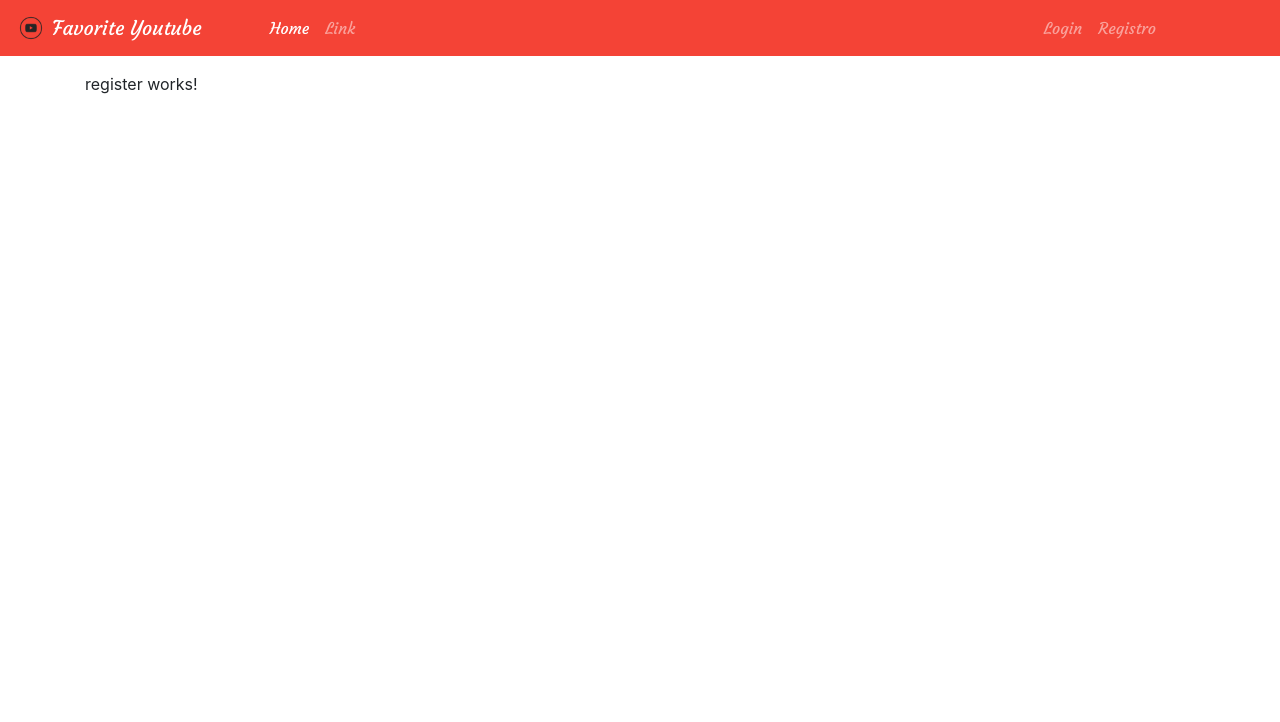
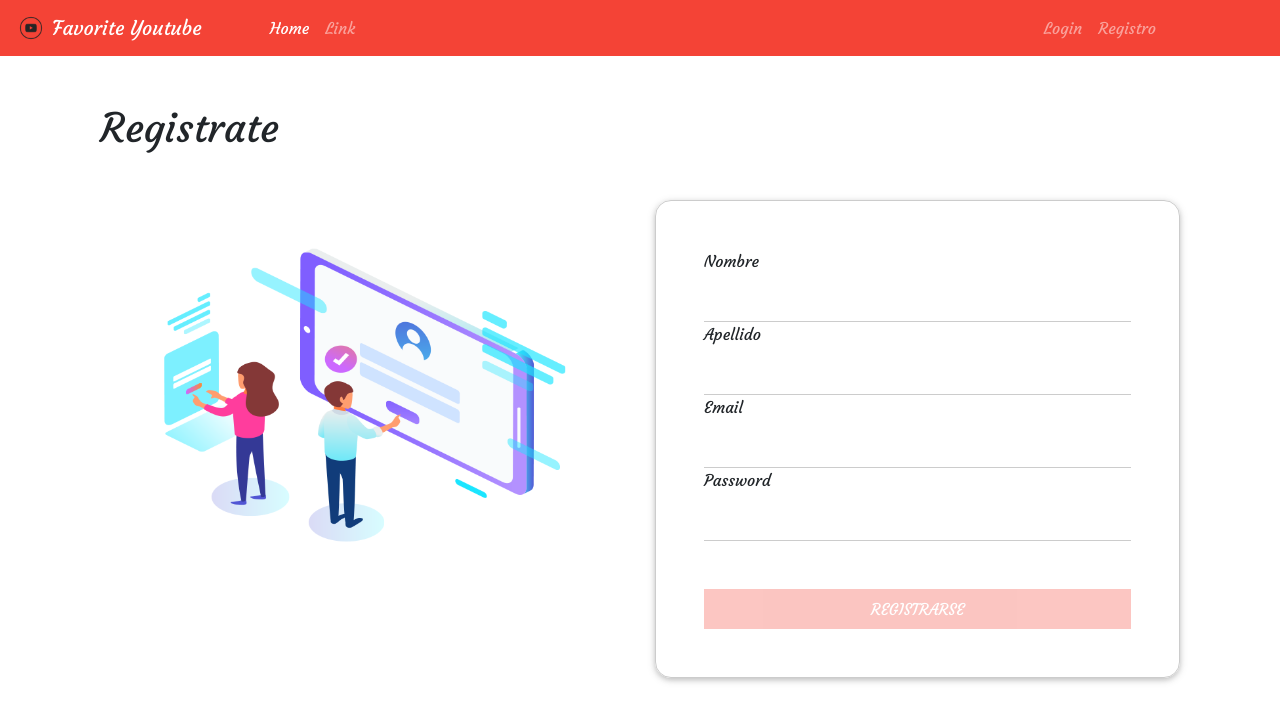
Before and after one commit to alexsk88/FullSymFonyAngularRobles, an Angular app in the folder angularvideos/: page /registro in a window 1280 px wide. Shown: the top 722 px of the page. Built offline with nearby package versions, Linux system fonts and the light colour scheme.

Commit message:
Se add method register

```diff
--- a/angularvideos/src/app/components/home/home.component.html
+++ b/angularvideos/src/app/components/home/home.component.html
@@ -1 +1,14 @@
-<p>home works!</p>
+<div class="container w3-animate-zoom" >
+    <div class="jumbotron">
+        <h1 class="display-4">Favorite Youtube</h1>
+        <p class="lead">Registrate y accede a una plataforma para que
+            puedas guarar, reproducir y crear una lista perfecta de
+            Videos De Youtube.</p>
+        <hr class="my-4">
+        <img src="assets/home.png" width="550" class="img-fluid" alt="">
+        <a class="btn btn-primary btn-lg mr-3" [routerLink]="['/registro']"
+        role="button">Registrate AQUI</a>
+        <a class="btn btn-success btn-lg" [routerLink]="['/login']"
+        role="button">Loggeate AQUI</a>
+    </div>
+</div>
--- a/angularvideos/src/app/components/login/login.component.html
+++ b/angularvideos/src/app/components/login/login.component.html
@@ -1,13 +1,14 @@
+<div class="container w3-animate-left">
     <div class="estilo-titulos my-5">
         <h1>Inicia Sesion</h1>
     </div>
     <div class="row">
         <div class="col-md-7">
-        <img class="img-fluid" src="assets/loginimg.png"  alt="">
+            <img class="img-fluid" src="assets/loginimg.png" alt="">
         </div>
         <div class="col-md-5 ">
-        <div class="container mt-5 ">
-                <div class="w3-card-4 w3-border w3-round-xlarge">
+            <div class="container">
+                <div class="w3-card-4 p-5 w3-border w3-round-xlarge">
                     <form class="w3-container my-5 estilo-titulos " #formLogin="ngForm"
                     (ngSubmit)="enviarLogin(formLogin)">
 
@@ -19,16 +20,16 @@
                             <img src="assets/chargued.svg" class="w3-spin" width="20" alt="">
                         </div>
                         <label>Email</label>
-                        <input class="w3-input" type="email" #email  name="email"
-                        [(ngModel)]="user.email" required pattern="[a-z0-9._%+-]+@[a-z0-9.-]+\.[a-z]{2,4}$">
-                        <small *ngIf="email.invalid && email.touched"  class="w3-text-red">
+                        <input class="w3-input" type="email" #email name="email"
+                        [(ngModel)]="user.email" required
+                            pattern="[a-z0-9._%+-]+@[a-z0-9.-]+\.[a-z]{2,4}$">
+                        <small *ngIf="email.invalid && email.touched" class="w3-text-red">
                             Email No valido
                         </small>
                         <br>
                         <label>Password</label>
-                        <input class="w3-input" type="text" #password name="password"
-                        [(ngModel)]="user.password" required >
-                        <small *ngIf="password.invalid && password.touched"  class="w3-text-red">
+                        <input class="w3-input" type="text" #password name="password" [(ngModel)]="user.password" required>
+                        <small *ngIf="password.invalid && password.touched" class="w3-text-red">
                             Password Obligatoria No valido
                         </small>
 
@@ -38,3 +39,4 @@
             </div>
         </div>
     </div>
+</div>
--- a/angularvideos/src/app/components/register/register.component.html
+++ b/angularvideos/src/app/components/register/register.component.html
@@ -1 +1,54 @@
-<p>register works!</p>
+<div class="container w3-animate-left">
+    <div class="estilo-titulos my-5">
+        <h1>Registrate</h1>
+    </div>
+
+    <div class="row">
+        <div class="col-md-6">
+            <img src="assets/register.png" class="img-fluid" alt="">
+        </div>
+        <div class="col-md-6">
+            <form class="w3-card w3-border w3-round-xlarge p-5 estilo-titulos"
+                    #formRegister="ngForm"
+            (ngSubmit)="enviarRegister(formRegister)">
+
+                <div *ngIf="status" class="alert alert-success">
+                    Usuario Creado Satisfactoriamente
+                </div>
+
+                <label>Nombre</label>
+                <input class="w3-input" type="text" name="name" #name
+                [(ngModel)]="user.name" required>
+                <small *ngIf="name.invalid && name.touched" class="w3-text-red">
+                    Nombre Invalido
+                </small>
+
+                <label>Apellido</label>
+                <input class="w3-input" type="text" name="surname" #surname
+                [(ngModel)]="user.surname" required>
+                <small *ngIf="surname.invalid && surname.touched" class="w3-text-red">
+                    Apellido Invalido
+                </small>
+
+                <label>Email</label>
+                <input class="w3-input" type="email" name="email" #email
+                [(ngModel)]="user.email" required
+                pattern="[a-z0-9._%+-]+@[a-z0-9.-]+\.[a-z]{2,4}$">
+                <small *ngIf="email.invalid && email.touched" class="w3-text-red">
+                    Email Invalido
+                </small>
+
+                <label>Password</label>
+                <input class="w3-input" type="text" #password name="password"
+                [(ngModel)]="user.password" required>
+                <small *ngIf="password.invalid && password.touched" class="w3-text-red">
+                    Password Obligatoria No valido
+                </small>
+
+                <button class="mt-5 btn-block w3-btn w3-red"
+                [disabled]="formRegister.invalid">REGISTRARSE</button>
+
+            </form>
+        </div>
+    </div>
+</div>
--- a/angularvideos/src/app/components/register/register.component.ts
+++ b/angularvideos/src/app/components/register/register.component.ts
@@ -1,15 +1,44 @@
 import { Component, OnInit } from '@angular/core';
+import { User } from '../../models/user';
+import { UserService } from '../../services/user.service';
 
 @Component({
   selector: 'app-register',
   templateUrl: './register.component.html',
   styleUrls: ['./register.component.css']
 })
-export class RegisterComponent implements OnInit {
+export class RegisterComponent implements OnInit
+{
 
-  constructor() { }
+  public user: User;
+  public status: boolean;
 
-  ngOnInit() {
+  constructor(private _userSV: UserService)
+  {
+    this.user = new User('','','','','','ROLE_ADMIN','');
+  }
+
+  ngOnInit()
+  {
+
+
+  }
+
+  enviarRegister(form:any)
+  {
+    console.log(this.user);
+    this._userSV.register(this.user).subscribe(
+      res=>
+      {
+        console.log(res);
+        this.status = true
+      },
+      err=>
+      {
+        console.log(err);
+
+      }
+    )
   }
 
 }
--- a/angularvideos/src/app/services/user.service.ts
+++ b/angularvideos/src/app/services/user.service.ts
@@ -31,6 +31,16 @@ export class UserService
     return this._http.post(`${this.url}login`, params,{headers});
   }
 
+  register(user: any): Observable<any>
+  {
+    let json = JSON.stringify(user);
+    let params = 'json='+json;
+
+    let headers = new HttpHeaders().set('Content-Type', 'application/x-www-form-urlencoded');
+
+    return this._http.post(`${this.url}register`, params, {headers});
+  }
+
   getIdentity()
   {
     let identity = localStorage.getItem('identity');
```
Also changed, not shown: angularvideos/src/assets/register.png (added). Lines whose indentation alone changed are shown as unchanged.
